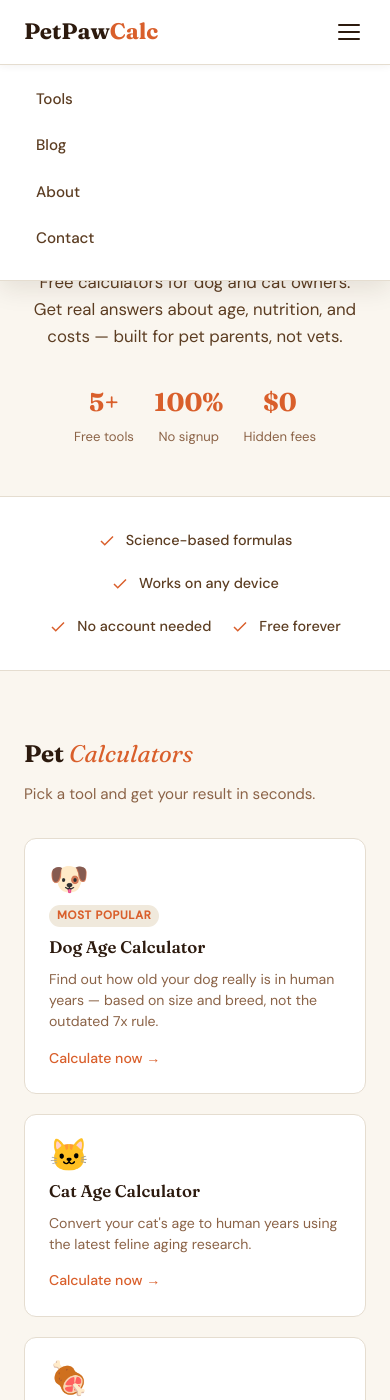
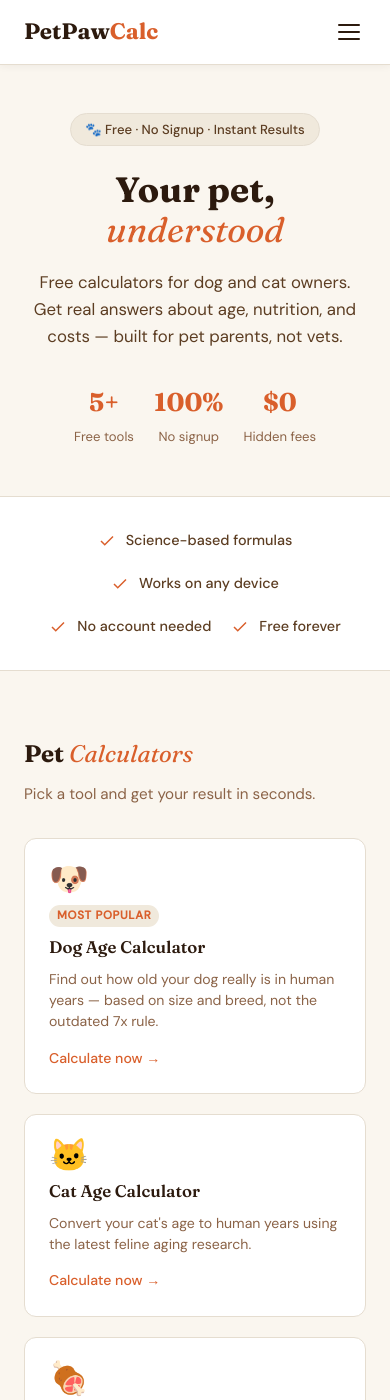
Before and after one commit to canghun13/petpawcalc, a Jekyll site: the page built from index.html, in a window 390 px wide and 1400 px high. Built offline with Jekyll 4.4.1, drawn with Linux system fonts in a browser that asks for light colours.

Commit message:
Add files via upload

```diff
--- a/css/style.css
+++ b/css/style.css
@@ -610,7 +610,6 @@ main { padding-top: 0; }
 @media (max-width: 768px) {
   .nav-desktop { display: none; }
   .hamburger { display: flex; }
-  .nav-mobile { display: flex; }
 
   .footer-inner { grid-template-columns: 1fr; gap: 28px; }
   .footer-bottom { flex-direction: column; text-align: center; }
```
